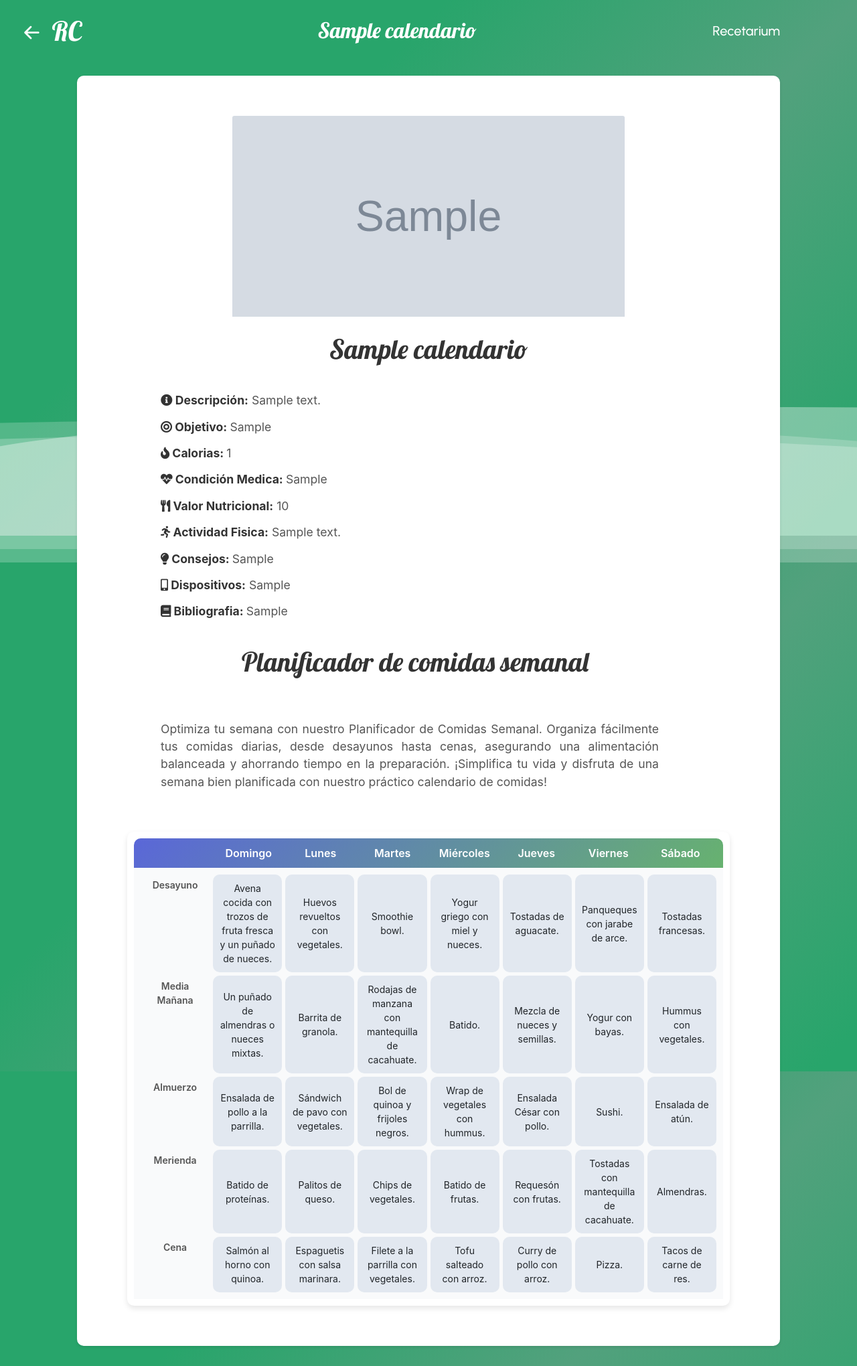
After one commit to joseRvas13/Recetarium-codespaces, a Django app: a page that uses Aplicaciones/Recetarium/Templates/dietas_disponibles/detalle_dietas.html in a window 1280 px wide. The commit adds this page. Shown: the whole page at 67% size. Run offline with Django 5.2, Linux system fonts and the light colour scheme; tables that the repository leaves empty hold one stand-in row (values such as "Sample post"); grey boxes marked "Sample" are stand-in pictures; some libraries are stand-ins or nearby versions.

Commit message:
Página Dietas disponibles actualizada + Calendario

```diff
--- a/Aplicaciones/Recetarium/Templates/Home_Administracion.html
+++ b/Aplicaciones/Recetarium/Templates/Home_Administracion.html
@@ -83,7 +83,7 @@
                 <li><a href="{% url 'listado_consejeros' %}">Consejeros</a></li>
                 <li><a href="#">Recetas</a></li>
                 <li><a href="#">Ingredientes</a></li>
-                <li><a href="{% url 'listado_roles' %}">Consejeros</a></li>
+                <li><a href="{% url 'listado_roles' %}">Roles</a></li>
                 <li><a href="#">Auditoria</a></li>
 
                 <!-- Add more menu items as needed -->
--- a/Aplicaciones/Recetarium/Templates/crud_consejeros/listar.html
+++ b/Aplicaciones/Recetarium/Templates/crud_consejeros/listar.html
@@ -163,7 +163,7 @@
             <tr>
                 <td>
                     <a href="{% url 'mostrar_imagen_grande' imagen_url=consejero.1|urlencode %}" target="_blank">
-                        <img src="{% static 'media/' %}{{ consejero.1 }}" style="width:72px; height: 93px;">
+                        <img src="{% static 'media' %} {{ consejero.1 }}" style="width:72px; height: 93px;">
                     </a>
                 </td>
                 <td>{{ consejero.2 }}</td>
--- /dev/null
+++ b/Aplicaciones/Recetarium/Templates/dietas_disponibles/detalle_dietas.html
@@ -0,0 +1,127 @@
+{% load static %}
+<!DOCTYPE html>
+<html lang="es">
+<head>
+    <meta charset="UTF-8">
+    <title>{{ dietas.nombre }}</title>
+    <link href="https://fonts.googleapis.com/css2?family=Roboto:wght@400;700&display=swap" rel="stylesheet">
+    <link href="{% static 'bootstrap/bootstrap4.5.2.min.css' %}" rel="stylesheet">
+    <link rel="stylesheet" href="https://cdnjs.cloudflare.com/ajax/libs/font-awesome/5.15.4/css/all.min.css">
+    <link href="https://cdnjs.cloudflare.com/ajax/libs/bootstrap-icons/1.10.0/font/bootstrap-icons.min.css" rel="stylesheet">
+    <link rel="stylesheet" href="{% static 'detalle_dietas.css' %}">
+</head>
+<body>
+    <div>
+        <div class="wave"></div>
+        <div class="wave"></div>
+        <div class="wave"></div>
+        <div class="wave"></div>
+    </div>
+    <header>
+        <div class="encabezado">
+            <div class="logo">
+                <a href="{% url 'index' %}"><i class="bi bi-arrow-left-short"></i><h1>RC</h1></a>
+            </div>
+            <div class="pagina">
+                <h2>{{ dietas.nombre }}</h2>
+            </div>
+            <div class="slogan">
+                <h1>Recetarium</h1>
+            </div>
+        </div>
+    </header>
+
+    <div class="container">
+        <img src="{{ dietas.imagen }}" class="card-img-top" alt="{{ dietas.nombre }}" style="max-height: 300px;">
+        <div class="row">
+            <div class="col-lg-12">
+                <br>
+                <!-- Contenido de los detalles de la receta -->
+                <h1>{{ dietas.nombre }}</h1>
+                <p><strong><i class="fas fa-info-circle"></i> Descripción:</strong> {{ dietas.descripcion }}</p>
+                <p><strong><i class="fas fa-bullseye"></i> Objetivo: </strong> {{ dietas.objetivo }}</p>
+                <p><strong><i class="fas fa-fire"></i> Calorias: </strong> {{ dietas.calorias }}</p>
+                <p><strong><i class="fas fa-heartbeat"></i> Condición Medica: </strong> {{ dietas.condicion_medica }}</p>
+                <p><strong><i class="fas fa-utensils"></i> Valor Nutricional:</strong> {{ dietas.valor_nutricional }}</p>
+                <p><strong><i class="fas fa-running"></i> Actividad Fisica:</strong> {{ dietas.actividad_fisica }}</p>
+                <p><strong><i class="fas fa-lightbulb"></i> Consejos: </strong> {{ dietas.consejos }}</p>
+                <p><strong><i class="fas fa-mobile-alt"></i> Dispositivos:</strong> {{ dietas.dispositivos }}</p>
+                <p><strong> <i class="fa fa-book" aria-hidden="true"></i> Bibliografia: </strong> {{ dietas.bibliografia }}</p>
+
+                <br>
+
+                <h1 style="margin-left: -40px;">Planificador de comidas semanal</h1>
+
+                <br>
+
+                <p>Optimiza tu semana con nuestro Planificador de Comidas Semanal. Organiza fácilmente tus comidas diarias, desde desayunos hasta cenas, asegurando una alimentación balanceada y ahorrando tiempo en la preparación. ¡Simplifica tu vida y disfruta de una semana bien planificada con nuestro práctico calendario de comidas!</p>
+            </div>
+        </div>
+        <br><br>
+        <div class="meal-planner">
+            <div class="header">
+                <div class="meal-type-header"></div>
+                <div class="day">Domingo</div>
+                <div class="day">Lunes</div>
+                <div class="day">Martes</div>
+                <div class="day">Miércoles</div>
+                <div class="day">Jueves</div>
+                <div class="day">Viernes</div>
+                <div class="day">Sábado</div>
+            </div>
+            <div class="meals">
+                <div class="meal">
+                    <div class="meal-type">Desayuno</div>
+                    <div class="meal-plan" id="domingo-desayuno"></div>
+                    <div class="meal-plan" id="lunes-desayuno"></div>
+                    <div class="meal-plan" id="martes-desayuno"></div>
+                    <div class="meal-plan" id="miercoles-desayuno"></div>
+                    <div class="meal-plan" id="jueves-desayuno"></div>
+                    <div class="meal-plan" id="viernes-desayuno"></div>
+                    <div class="meal-plan" id="sabado-desayuno"></div>
+                </div>
+                <div class="meal">
+                    <div class="meal-type">Media Mañana</div>
+                    <div class="meal-plan" id="domingo-media-manana"></div>
+                    <div class="meal-plan" id="lunes-media-manana"></div>
+                    <div class="meal-plan" id="martes-media-manana"></div>
+                    <div class="meal-plan" id="miercoles-media-manana"></div>
+                    <div class="meal-plan" id="jueves-media-manana"></div>
+                    <div class="meal-plan" id="viernes-media-manana"></div>
+                    <div class="meal-plan" id="sabado-media-manana"></div>
+                </div>
+                <div class="meal">
+                    <div class="meal-type">Almuerzo</div>
+                    <div class="meal-plan" id="domingo-almuerzo"></div>
+                    <div class="meal-plan" id="lunes-almuerzo"></div>
+                    <div class="meal-plan" id="martes-almuerzo"></div>
+                    <div class="meal-plan" id="miercoles-almuerzo"></div>
+                    <div class="meal-plan" id="jueves-almuerzo"></div>
+                    <div class="meal-plan" id="viernes-almuerzo"></div>
+                    <div class="meal-plan" id="sabado-almuerzo"></div>
+                </div>
+                <div class="meal">
+                    <div class="meal-type">Merienda</div>
+                    <div class="meal-plan" id="domingo-merienda"></div>
+                    <div class="meal-plan" id="lunes-merienda"></div>
+                    <div class="meal-plan" id="martes-merienda"></div>
+                    <div class="meal-plan" id="miercoles-merienda"></div>
+                    <div class="meal-plan" id="jueves-merienda"></div>
+                    <div class="meal-plan" id="viernes-merienda"></div>
+                    <div class="meal-plan" id="sabado-merienda"></div>
+                </div>
+                <div class="meal">
+                    <div class="meal-type">Cena</div>
+                    <div class="meal-plan" id="domingo-cena"></div>
+                    <div class="meal-plan" id="lunes-cena"></div>
+                    <div class="meal-plan" id="martes-cena"></div>
+                    <div class="meal-plan" id="miercoles-cena"></div>
+                    <div class="meal-plan" id="jueves-cena"></div>
+                    <div class="meal-plan" id="viernes-cena"></div>
+                    <div class="meal-plan" id="sabado-cena"></div>
+                </div>
+            </div>
+        </div>
+        <script src="{% static 'js/calendario.js' %}"></script>
+</body>
+</html>
--- a/Aplicaciones/Recetarium/Templates/dietas_disponibles/lista_dietas.html
+++ b/Aplicaciones/Recetarium/Templates/dietas_disponibles/lista_dietas.html
@@ -43,7 +43,7 @@
             {% for dieta in dietas %}
                 <div class="col-lg-4 col-md-6">
                     <div class="card">
-                        <a href="#">
+                        <a href="{% url 'detalle_dietas' dieta.id_dieta_c %}">
                             <img src="{{ dieta.imagen }}" class="card-img-top" alt="{{ dieta.nombre }}">
                             <div class="card-body">
                                 <h2 class="card-title">{{ dieta.nombre }}</h2>
--- /dev/null
+++ b/Aplicaciones/Recetarium/static/detalle_dietas.css
@@ -0,0 +1,241 @@
+
+@import url('https://fonts.googleapis.com/css2?family=Courgette&family=Lobster&display=swap');
+@import url('https://fonts.googleapis.com/css2?family=Poppins:wght@300;400;500;600&display=swap');
+@import url('https://fonts.googleapis.com/css2?family=Asap:ital,wght@0,100..900;1,100..900&family=Urbanist:ital,wght@0,100..900;1,100..900&display=swap');
+/* Estilo personalizado */
+body {
+    margin: auto;
+    font-family: -apple-system, BlinkMacSystemFont, sans-serif;
+    overflow: auto;
+    background: linear-gradient(315deg, rgb(40, 165, 107) 3%, rgb(82, 161, 125) 38%, rgb(40, 165, 107) 68%, rgb(40, 165, 107) 98%);
+    animation: gradient 15s ease infinite;
+    background-size: 400% 400%;
+    background-attachment: fixed;
+}
+
+@keyframes gradient {
+    0% {
+        background-position: 0% 0%;
+    }
+    50% {
+        background-position: 100% 100%;
+    }
+    100% {
+        background-position: 0% 0%;
+    }
+}
+
+.wave {
+    background: rgb(255 255 255 / 25%);
+    border-radius: 1000% 1000% 0 0;
+    position: fixed;
+    width: 200%;
+    height: 12em;
+    animation: wave 10s -3s linear infinite;
+    transform: translate3d(0, 0, 0);
+    opacity: 0.8;
+    bottom: 0;
+    left: 0;
+    z-index: -1;
+}
+
+.wave:nth-of-type(2) {
+    bottom: -1.25em;
+    animation: wave 18s linear reverse infinite;
+    opacity: 0.8;
+}
+
+.wave:nth-of-type(3) {
+    bottom: -2.5em;
+    animation: wave 20s -1s reverse infinite;
+    opacity: 0.9;
+}
+
+@keyframes wave {
+    2% {
+        transform: translateX(1);
+    }
+
+    25% {
+        transform: translateX(-25%);
+    }
+
+    50% {
+        transform: translateX(-50%);
+    }
+
+    75% {
+        transform: translateX(-25%);
+    }
+
+    100% {
+        transform: translateX(1);
+    }
+}
+
+
+.encabezado {
+    display: flex;
+    justify-content: space-between; /* Ajusta la distribución horizontal */
+    align-items: center; /* Alinea los elementos verticalmente al centro */
+    font-size: 3.5vw; /* Tamaño de fuente responsive */
+    margin-top: 1rem;
+    margin-bottom: 0.5rem;
+}
+.logo{
+    margin-left: 25px;
+}
+
+.logo h1 , .pagina h2{
+    font-family: 'Courgette', cursive;
+    font-family: 'Lobster', sans-serif;
+    color: rgb(255, 255, 255);
+    transition: color 0.3s ease, font-size 0.3s ease;
+    text-align: center;
+
+}
+
+.logo a {
+    display: flex;
+    align-items: center;
+    text-decoration: none;
+}
+.logo i {
+    color: white;
+    margin-right: 8px; /* Espacio entre el icono y el texto */
+
+}
+
+.slogan h1 {
+    margin-right: 115px;
+    color: #ffffff;
+    font-family: "Urbanist", sans-serif;
+    font-size: 20px;
+}
+
+.logo:hover h1, .pagina h2  :hover{
+    font-size: 45px;
+}
+
+.container {
+    background-color: #ffffff;
+    border-radius: 10px;
+    box-shadow: 0 2px 4px rgba(0, 0, 0, 0.1);
+    padding: 60px; /* Aumentamos el espacio interno */
+    margin: 30px auto; /* Centramos el contenedor */
+    max-width: 1050px; /* Limitamos el ancho máximo */
+    display: flex;
+    flex-direction: column;
+    align-items: center;
+    justify-content: center;
+    min-height: 70vh; /* Ajustamos la altura mínima para centrar verticalmente */
+    text-align: center; /* Alinea el texto al centro */
+}
+
+.container h1 {
+    font-family: 'Lobster', sans-serif;
+    font-size: 2.5rem;
+    color: #333333;
+    margin-bottom: 40px;
+}
+
+.container p {
+    font-size: 1.1rem;
+    color: #555555;
+    margin-bottom: 13px;
+    max-width: 80%; /* Limitar el ancho máximo para que no se extienda demasiado */
+    text-align: justify; /* Alinea el texto al centro */
+    margin-left: 65px;
+}
+
+.container p strong {
+    color: #333333;
+}
+
+.card-img-top{
+    width: 63%;
+    margin-left: auto; /* Ajustar el margen izquierdo automáticamente */
+    margin-right: auto;
+}
+
+.meal-planner {
+    width: 900px; /* Reducir el ancho del calendario */
+    max-width: 100%; /* Ajustar para que sea responsive */
+    background: #fff;
+    box-shadow: 0 4px 8px rgba(0,0,0,0.1);
+    border-radius: 10px;
+    overflow: hidden;
+    transition: transform 0.2s;
+    padding: 10px; /* Reducir el padding para dar más espacio */
+}
+
+.meal-planner:hover {
+    transform: scale(1.05);
+}
+
+.header {
+    display: grid;
+    grid-template-columns: 1fr repeat(7, 1fr);
+    padding: 10px; /* Reducir el padding */
+    background: linear-gradient(135deg, #5a67d8, #67b26f);
+    color: #fff;
+    border-radius: 10px 10px 0 0;
+    font-weight: 600;
+    font-size: 16px; /* Reducir el tamaño del texto */
+}
+
+.meal-type-header {
+    text-align: center;
+}
+
+.day {
+    text-align: center;
+}
+
+.meals {
+    display: grid;
+    grid-template-columns: 1fr repeat(7, 1fr);
+    gap: 5px; /* Reducir el espacio entre las casillas */
+    padding: 10px; /* Reducir el padding */
+    background: #f9fafb;
+}
+
+.meal {
+    display: contents;
+}
+
+.meal-type {
+    text-align: center;
+    font-weight: 600;
+    font-size: 14px; /* Reducir el tamaño del texto */
+    color: #555;
+    padding: 5px; /* Reducir el padding */
+}
+
+.meal-plan {
+    text-align: center;
+    padding: 10px; /* Reducir el padding */
+    background: #e2e8f0;
+    border-radius: 10px;
+    transition: background 0.3s, color 0.3s;
+    font-size: 14px; /* Reducir el tamaño del texto */
+    display: flex;
+    justify-content: center;
+    align-items: center;
+}
+
+.meal-plan:hover {
+    background: #28a56b;
+    color: #fff;
+    cursor: pointer;
+}
+
+/* Estilos para pantallas más pequeñas */
+@media (max-width: 768px) {
+    .logo h1 {
+        font-size: 8vw; /* Tamaño de fuente responsive */
+    }
+    .logo h2 {
+        font-size: 6vw; /* Tamaño de fuente responsive */
+    }
+}
--- /dev/null
+++ b/Aplicaciones/Recetarium/static/js/calendario.js
@@ -0,0 +1,43 @@
+const meals = {
+    "domingo-desayuno": "Avena cocida con trozos de fruta fresca y un puñado de nueces.",
+    "lunes-desayuno": "Huevos revueltos con vegetales.",
+    "martes-desayuno": "Smoothie bowl.",
+    "miercoles-desayuno": "Yogur griego con miel y nueces.",
+    "jueves-desayuno": "Tostadas de aguacate.",
+    "viernes-desayuno": "Panqueques con jarabe de arce.",
+    "sabado-desayuno": "Tostadas francesas.",
+    "domingo-media-manana": "Un puñado de almendras o nueces mixtas.",
+    "lunes-media-manana": "Barrita de granola.",
+    "martes-media-manana": "Rodajas de manzana con mantequilla de cacahuate.",
+    "miercoles-media-manana": "Batido.",
+    "jueves-media-manana": "Mezcla de nueces y semillas.",
+    "viernes-media-manana": "Yogur con bayas.",
+    "sabado-media-manana": "Hummus con vegetales.",
+    "domingo-almuerzo": "Ensalada de pollo a la parrilla.",
+    "lunes-almuerzo": "Sándwich de pavo con vegetales.",
+    "martes-almuerzo": "Bol de quinoa y frijoles negros.",
+    "miercoles-almuerzo": "Wrap de vegetales con hummus.",
+    "jueves-almuerzo": "Ensalada César con pollo.",
+    "viernes-almuerzo": "Sushi.",
+    "sabado-almuerzo": "Ensalada de atún.",
+    "domingo-merienda": "Batido de proteínas.",
+    "lunes-merienda": "Palitos de queso.",
+    "martes-merienda": "Chips de vegetales.",
+    "miercoles-merienda": "Batido de frutas.",
+    "jueves-merienda": "Requesón con frutas.",
+    "viernes-merienda": "Tostadas con mantequilla de cacahuate.",
+    "sabado-merienda": "Almendras.",
+    "domingo-cena": "Salmón al horno con quinoa.",
+    "lunes-cena": "Espaguetis con salsa marinara.",
+    "martes-cena": "Filete a la parrilla con vegetales.",
+    "miercoles-cena": "Tofu salteado con arroz.",
+    "jueves-cena": "Curry de pollo con arroz.",
+    "viernes-cena": "Pizza.",
+    "sabado-cena": "Tacos de carne de res."
+};
+
+window.onload = () => {
+    for (const [key, value] of Object.entries(meals)) {
+        document.getElementById(key).innerText = value;
+    }
+};
--- a/Aplicaciones/Recetarium/urls.py
+++ b/Aplicaciones/Recetarium/urls.py
@@ -44,4 +44,5 @@ urlpatterns = [
     #DIETAS DISPONIBLES - CALENDARIO
     path('salud-nutricion/dietas/', lista_dietas, name='lista_dietas'),
     path('dietas/buscar/', buscar_dietas, name='buscar_dietas'),
+    path('salud-nutricion/dietas/dieta=<int:id_dieta_c>/', views.detalle_dietas, name='detalle_dietas'),
 ]
--- a/Aplicaciones/Recetarium/views.py
+++ b/Aplicaciones/Recetarium/views.py
@@ -202,6 +202,10 @@ def buscar_dietas(request):
 
     return render(request, 'dietas_disponibles/lista_dietas.html', {'dietas': dietas})
 
+def detalle_dietas(request, id_dieta_c):
+    dietas = Dieta.objects.get(pk=id_dieta_c)
+    return render(request, 'dietas_disponibles/detalle_dietas.html', {'dietas': dietas})
+
 #endregion
 
 
```
Also changed, not shown: Aplicaciones/Recetarium/models.py (+29 -7 lines), Aplicaciones/Recetarium/static/media/05f15abbadef5e336b99ace35cffce79_KsSN2aA.jpg (added), Aplicaciones/Recetarium/static/media/05f15abbadef5e336b99ace35cffce79_XL3ljN8.jpg (added), Aplicaciones/Recetarium/static/media/05f15abbadef5e336b99ace35cffce79_heZKS26.jpg (added), Aplicaciones/Recetarium/static/media/278819943_525271829082617_252544978604469594_n_0SJ46Qz.jpg (added), Aplicaciones/Recetarium/static/media/68705808_1312840458873463_3579910899697188864_n_MedQFKV.jpg (added), 1 other file.
